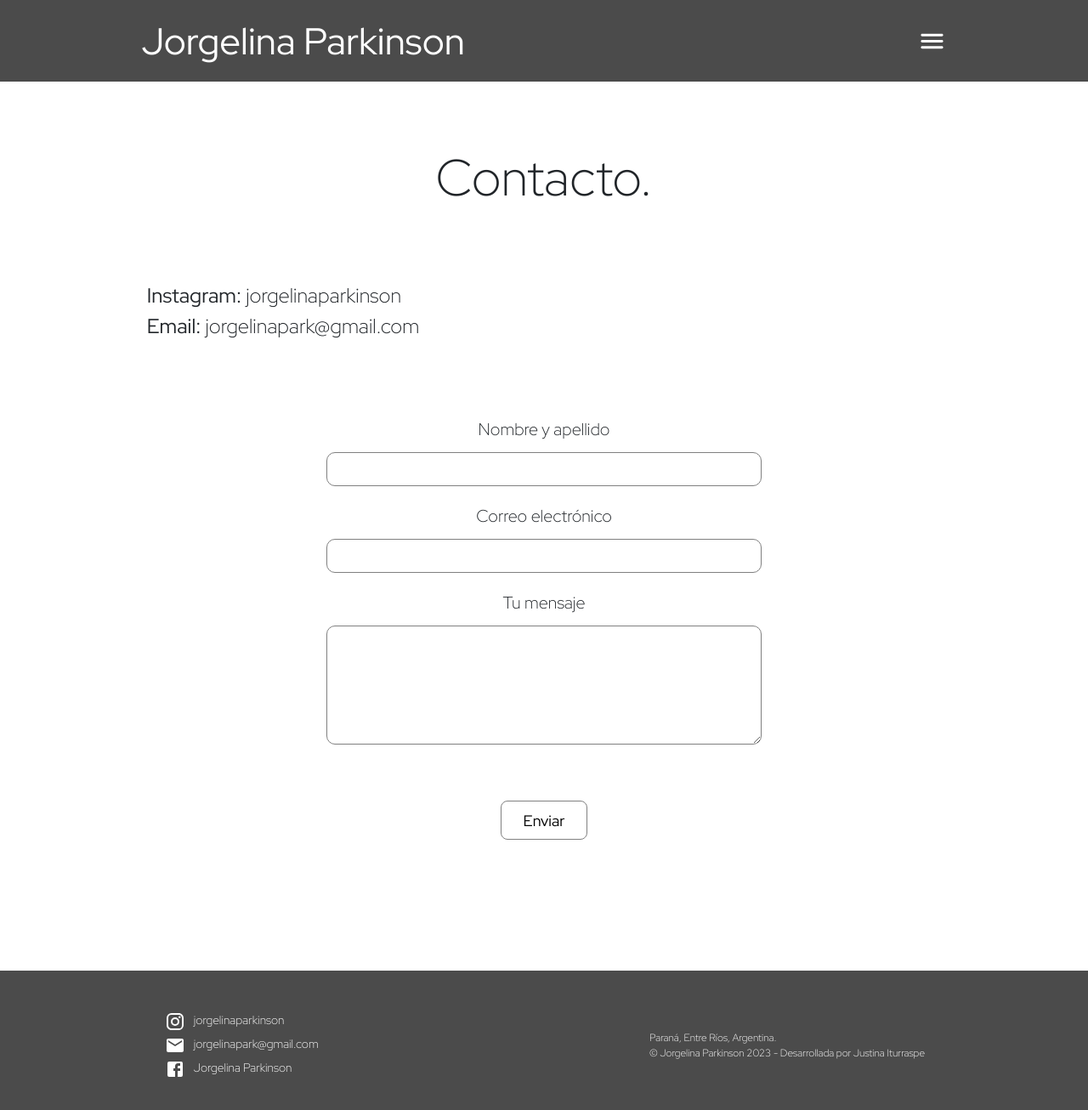
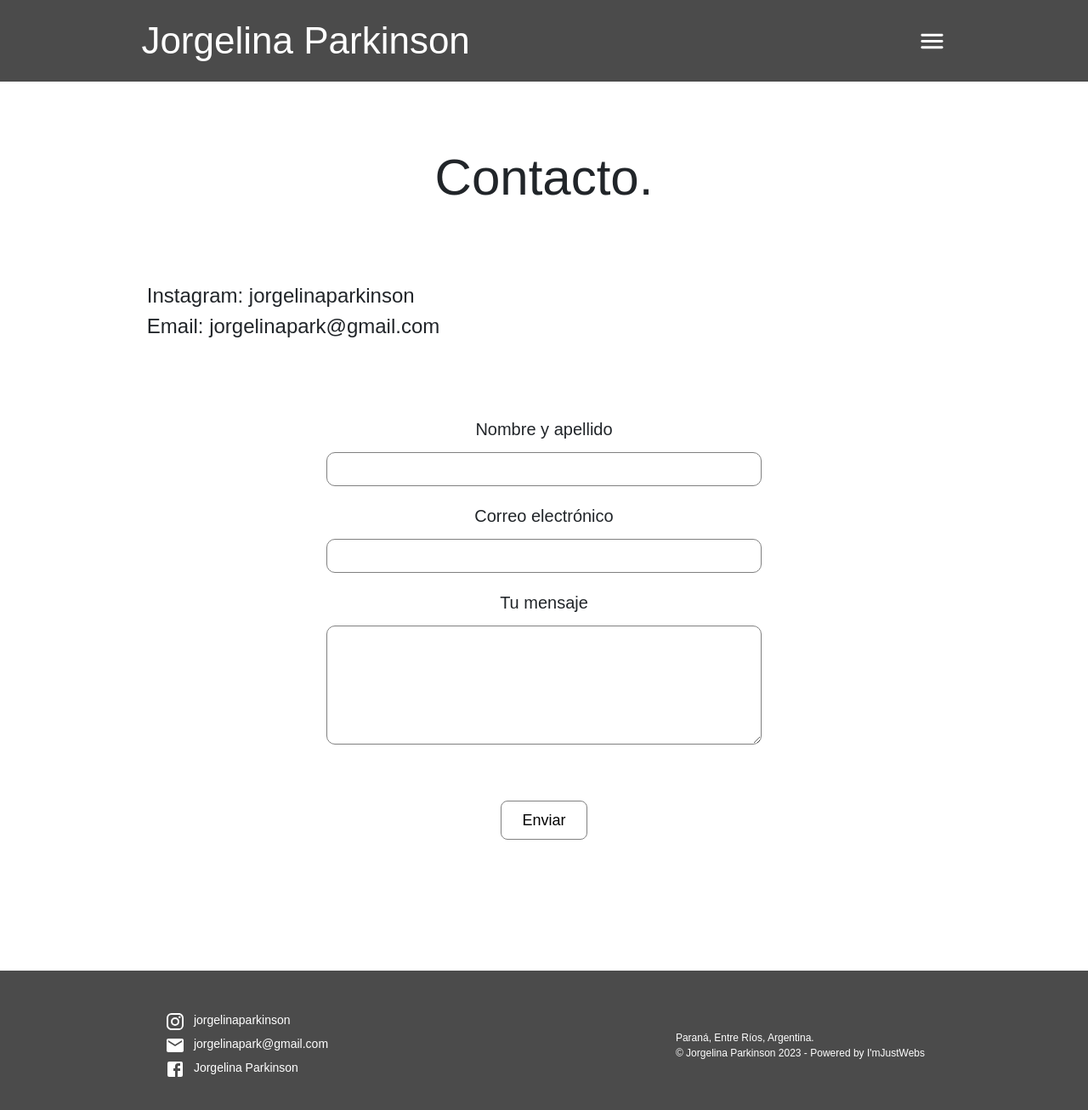
Before and after one commit to justinait/jorgelina, a React (Vite) app: page /contact in a window 1280 px wide. Shown: the top 1306 px of the page at 85% size. Built offline with nearby package versions, Linux system fonts and the light colour scheme; no server answers.

Commit message:
opt fonts

```diff
--- a/index.html
+++ b/index.html
@@ -19,10 +19,6 @@
 
     <title>Jorgelina Parkinson</title>
 
-    <link rel="preconnect" href="https://fonts.googleapis.com">
-    <link rel="preconnect" href="https://fonts.gstatic.com" crossorigin>
-    <link href="https://fonts.googleapis.com/css2?family=Red+Hat+Display:wght@300;400;500;600;700;800;900&display=swap" rel="stylesheet">
-
   </head>
   <body>
     <div id="root"></div>
--- a/package.json
+++ b/package.json
@@ -14,6 +14,7 @@
     "@emotion/react": "^11.11.1",
     "@emotion/styled": "^11.11.0",
     "@firebase/firestore": "^4.3.2",
+    "@fontsource-variable/red-hat-display": "^5.0.21",
     "@million/lint": "^1.0.0-rc.26",
     "@mui/icons-material": "^5.14.16",
     "@mui/material": "^5.14.17",
--- a/src/App.css
+++ b/src/App.css
@@ -3,7 +3,7 @@
   height: 88vh;
 }
 h3 {
-  font-family: 'Red Hat Display';
+  font-family: 'Red Hat Display Variable', sans-serif;
   font-size: 2rem !important;
   font-weight: 100 !important;
   padding-top: 15%;
--- a/src/App.jsx
+++ b/src/App.jsx
@@ -11,7 +11,7 @@ import 'bootstrap/dist/css/bootstrap.min.css';
 import NewsDetail from './assets/components/About/NewsDetail';
 import CheckScroll from './CheckScroll';
 import { Contact } from './assets/components/About/Contact';
-
+import '@fontsource-variable/red-hat-display';
 
 function App() {
   return (
--- a/src/assets/components/About/About.css
+++ b/src/assets/components/About/About.css
@@ -11,7 +11,7 @@ h1 {
 .curriculum, .awards, .statement {
     margin: auto 4%;
     color: hsl(228, 12%, 48%);
-    font-family: 'Red Hat Display';
+    font-family: 'Red Hat Display Variable', sans-serif;
 }
 .statement{
     padding: 8%;
--- a/src/assets/components/About/Atelier.css
+++ b/src/assets/components/About/Atelier.css
@@ -5,7 +5,7 @@
 .portland {
     margin-bottom: 0;
     padding: 8% 10% 0;
-    font-family: 'Red Hat Display';
+    font-family: 'Red Hat Display Variable', sans-serif;
     font-size: 14px;
 }
 .mapContainer {
@@ -18,7 +18,7 @@
     font-weight: 500;
     text-align: center;
     margin: 12% 0 5%;
-    font-family: 'Red Hat Display';
+    font-family: 'Red Hat Display Variable', sans-serif;
     color: black;
 }
 .contactMe:hover{
@@ -39,7 +39,7 @@
     }
     .portland {
         padding: 5% 24% 0;
-        font-family: 'Red Hat Display';
+        font-family: 'Red Hat Display Variable', sans-serif;
         font-size: 20px;
     }
     .contactMe {
--- a/src/assets/components/About/Contact.css
+++ b/src/assets/components/About/Contact.css
@@ -1,6 +1,6 @@
 .contactInputText, .media {
     font-weight: 200;
-    font-family: 'Red Hat Display';
+    font-family: 'Red Hat Display Variable', sans-serif;
     margin: 8px auto;
 }
 .inputForm {
@@ -22,7 +22,7 @@
 .formSendButton {
     background: white;
     border: 1px grey solid;
-    font-family: 'Red Hat Display';
+    font-family: 'Red Hat Display Variable', sans-serif;
     margin: 7% auto 15%;
     padding: 1%;
     width: 20%;
--- a/src/assets/components/About/News.css
+++ b/src/assets/components/About/News.css
@@ -35,7 +35,7 @@ a{
     text-align: left;
     padding-top: 1%;
     color: black;
-    font-family: 'Red Hat Display';
+    font-family: 'Red Hat Display Variable', sans-serif;
     font-size: 13px;
 }
 .prensaTextVideo {
--- a/src/assets/components/About/NewsDetail.css
+++ b/src/assets/components/About/NewsDetail.css
@@ -12,7 +12,7 @@
     padding: 5% 0;
 }
 .prensaTextDetail{
-    font-family: 'red hat display';
+    font-family: 'Red Hat Display Variable', sans-serif;
     font-size: 23px;
     font-weight: 800;
 }
--- a/src/assets/components/Footer/Footer.css
+++ b/src/assets/components/Footer/Footer.css
@@ -9,7 +9,7 @@
     font-size: small;
     align-items: flex-start;
     flex-direction: column;
-    font-family: 'Red Hat Display';
+    font-family: 'Red Hat Display Variable', sans-serif;
 }
 .socialBox {
     margin: auto;
--- a/src/assets/components/Footer/Footer.jsx
+++ b/src/assets/components/Footer/Footer.jsx
@@ -49,7 +49,7 @@ function Footer() {
       {/* Jorgelina Parkinson - Artista Plástica */}
       <div className='copy'>
         Paraná, Entre Ríos, Argentina.
-        <p >© Jorgelina Parkinson 2023 - Desarrollada por <a href='https://justinaiturraspe.vercel.app/' target="_blank" style={{textDecoration:'none', color: 'white'}}>Justina Iturraspe</a></p>
+        <p >© Jorgelina Parkinson 2023 - Powered by <a href='https://imjustwebs.com/' target="_blank" style={{textDecoration:'none', color: 'white'}}>I'mJustWebs</a></p>
       </div>
 
       </div>
--- a/src/assets/components/Header/Header.css
+++ b/src/assets/components/Header/Header.css
@@ -33,7 +33,7 @@
     color: white;
     text-decoration: none;
     font-size: 22px;
-    font-family: 'Red Hat Display';
+    font-family: 'Red Hat Display Variable', sans-serif;
 }
 
 .navbarItems {
@@ -76,7 +76,7 @@
     color: white;
     text-decoration: none;
     font-size: 16px;
-    font-family: 'Red Hat Display';
+    font-family: 'Red Hat Display Variable', sans-serif;
     font-weight: 100;
     margin-bottom: 3px;
 }
```
Also changed, not shown: 1 other file (tests, documents, lock files or other folders).
